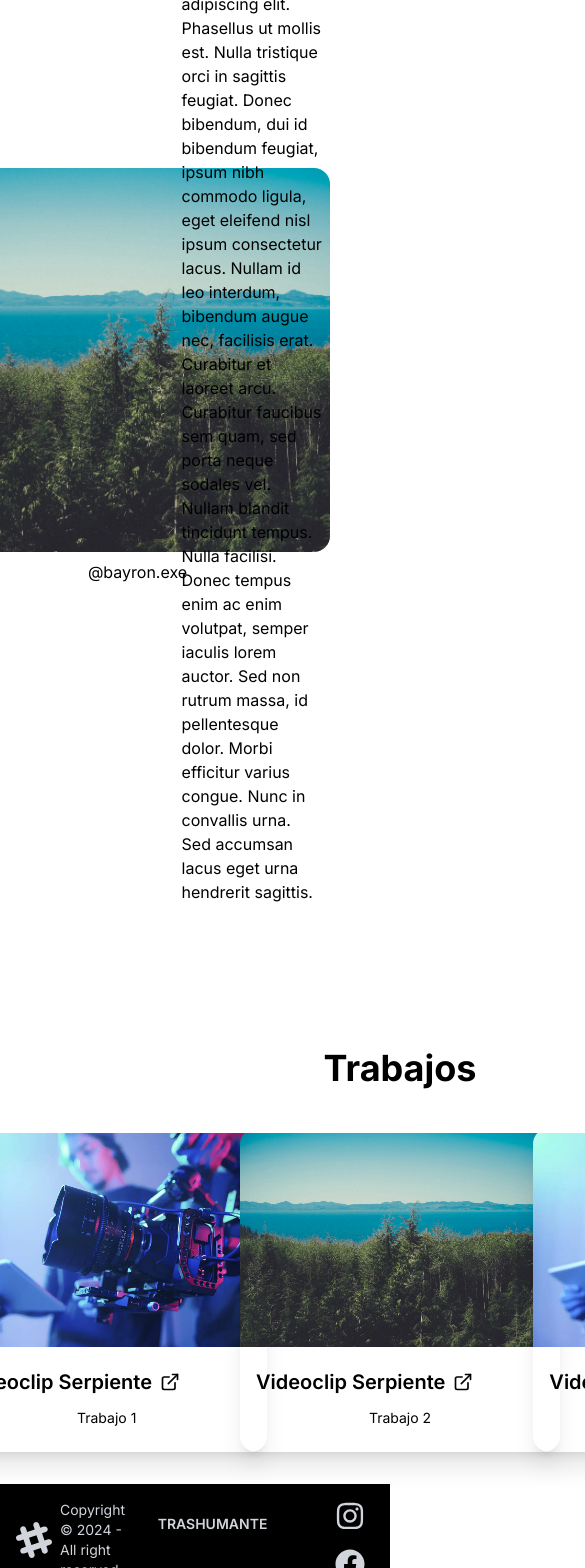
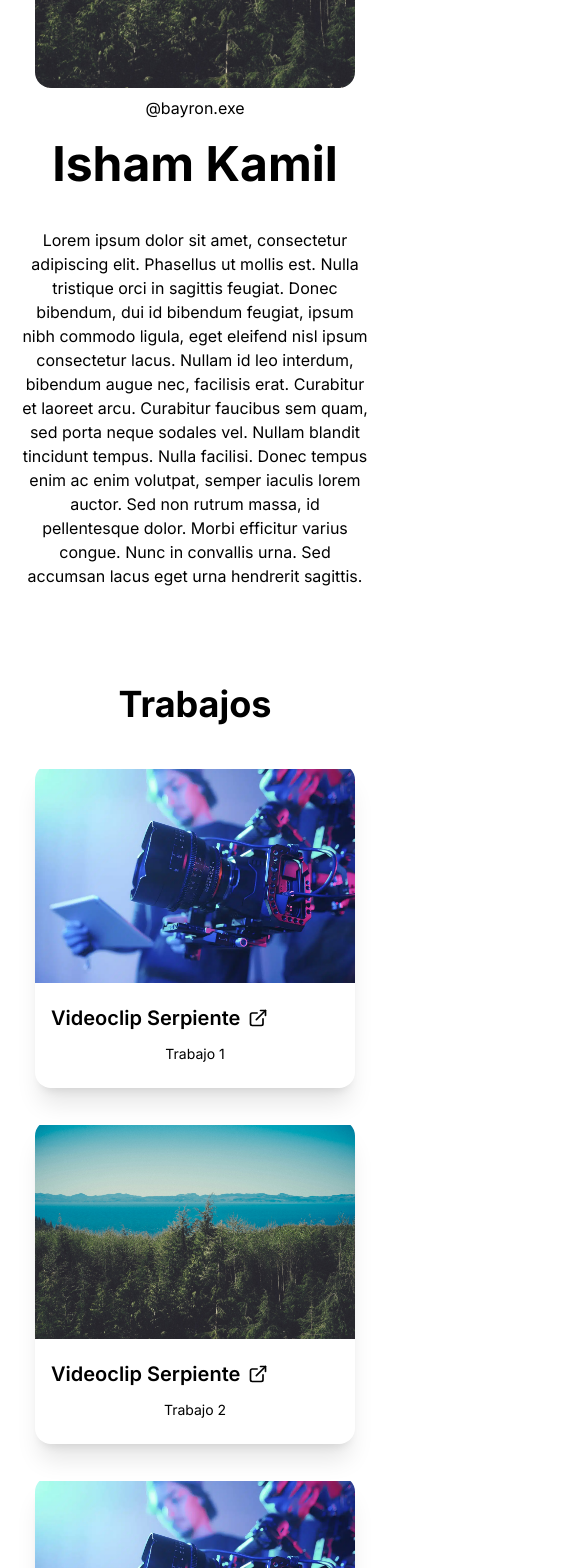
Before and after one commit to CatalinaScheleff/Trashumante-Project, a Next.js app: page /equipo/1 in a window 390 px wide. Shown: the part 360-1928 px from the top of the page, 585 px wide, since content can reach past the window. Built offline with nearby package versions, Linux system fonts and the light colour scheme.

Commit message:
equipo detalle responsivo

```diff
--- a/src/components/DetalleEquipo.jsx
+++ b/src/components/DetalleEquipo.jsx
@@ -7,10 +7,11 @@ export function DetalleEquipo ({imgUrl, nombre, descripcion, url, urlredsocial,
     console.log(trabajos)
 return (
     <main className="mt-16 ">
-    <div className="m-20">
-      <div className=" grid grid-cols-2 col-auto place-items-center ">
+    <div className="md:mx-8 lg:m-20">
+      <div className=" grid md:grid-cols-2 col-auto place-items-center ">
+
         <div className="col grid place-items-center">
-          <figure className="row h-96 w-96 rounded-2xl">
+          <figure className="row h-80 w-80 lg:w-96 lg:h-96 rounded-2xl">
             <Image
               src={imgUrl}
               alt=""
@@ -29,10 +30,10 @@ return (
           </Link>
         </div>
 
-        <div className="col px-5 mb-8">
-          <h1 className="text-5xl font-bold mb-10">{nombre}</h1>
+        <div className="col px-5 mb-8 text-center">
+          <h1 className="text-5xl font-bold mb-10 mt-5">{nombre}</h1>
 
-          <p className="my-8">
+          <p className=" my-8">
            {texto}
           </p>
         </div>
@@ -41,11 +42,11 @@ return (
 
     <div className="hero min-h-full bg-base-200 mb-20 mt-8">
       <div className="text-center grid place-items-center">
-        <div className="w-[800px] mb-10">
+        <div className=" mb-10">
           <h1 className="text-4xl font-bold">Trabajos</h1>
         </div>
 
-        <div className="grid grid-cols-3 gap-x-20 gap-y-8 place-items-center">
+        <div className="grid md:grid-cols-2 xl:grid-cols-3 gap-x-20 gap-y-8 place-items-center">
             {
                 trabajos?.map((t) => {
                     return (
```
